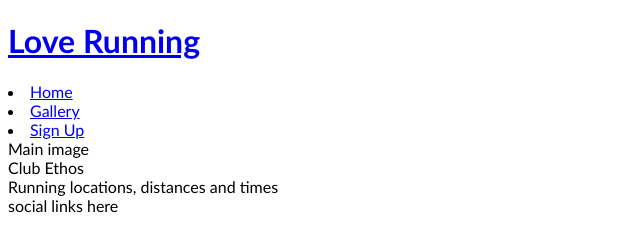
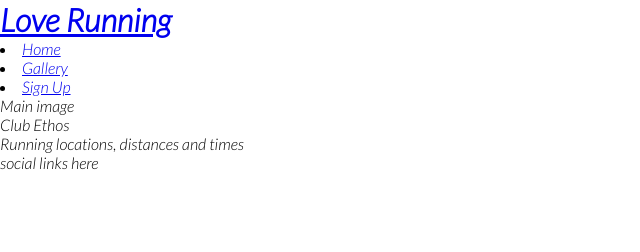
Before and after one commit to Ms-Marie/love-running, a plain HTML site: page index.html in a window 1280 px wide. Shown: the whole page, without its empty margins (0-640 px from the left). Drawn offline with Linux system fonts and the light colour scheme.

Commit message:
Add google fonts and remove default margins, padding and borders

```diff
--- a/assets/css/style.css
+++ b/assets/css/style.css
@@ -1,3 +1,12 @@
+@import url('https://fonts.googleapis.com/css2?family=Lato:ital,wght@1,300&display=swap');
+
+* {
+    margin: 0;
+    padding: 0;
+    border: none;
+}
+
 body {
-    font-family: 'Gill Sans', 'Gill Sans MT', Calibri, 'Trebuchet MS', sans-serif
+    font-family: Lato, sans-serif;
+    font-weight: 300;
 }
```
